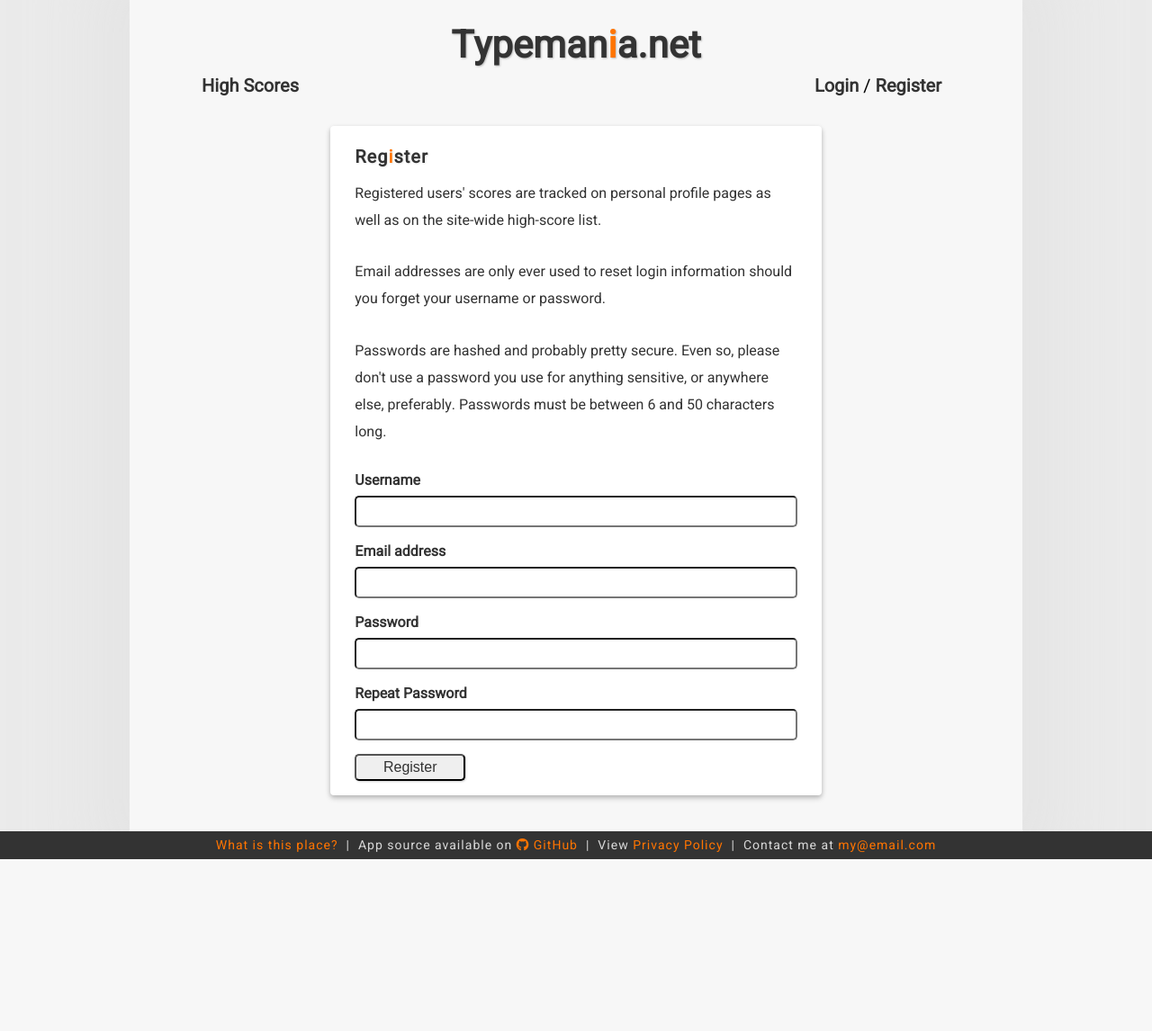
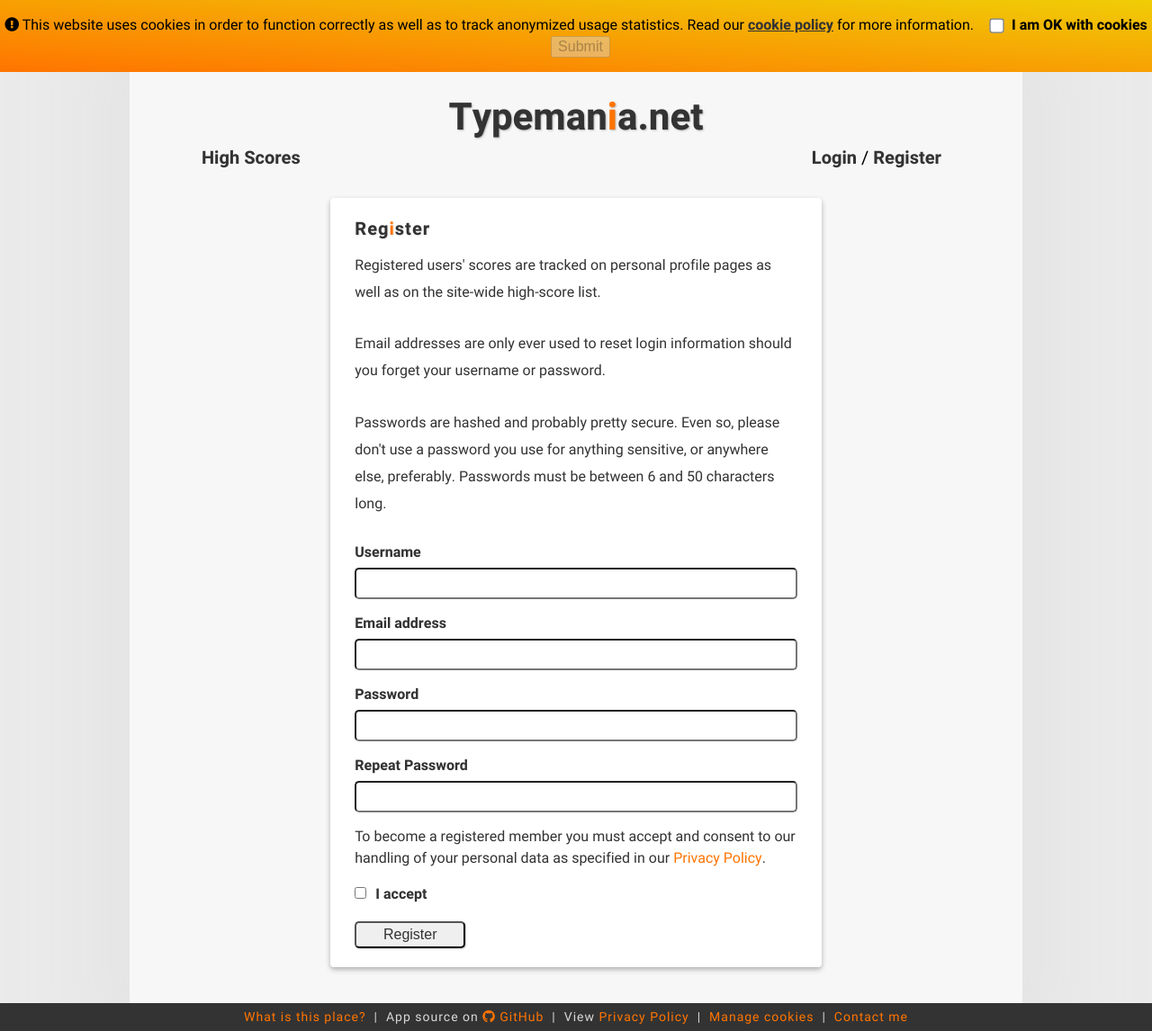
Before and after one commit to patrik-setterberg/type, a Flask app: page /register in a window 1280 px wide. Shown: the whole page at 90% size. Before the commit the page ends 955 px from the top, so only its background shows below. Run offline with Flask 2, Linux system fonts and the light colour scheme; style sheets or scripts are compiled from the project's sources; some libraries are stand-ins or nearby versions.

Commit message:
Add cookies, cookie policy

```diff
--- a/app/forms.py
+++ b/app/forms.py
@@ -13,7 +13,7 @@
     username = StringField('Username', validators=[DataRequired()])
     password = PasswordField('Password', validators=[DataRequired()])
     remember_me = BooleanField('Remember me')
-    submit = SubmitField('Sign in')
+    submit_login = SubmitField('Sign in')
 
 
 class RegistrationForm(FlaskForm):
@@ -25,7 +25,8 @@
                              Length(min=6, max=50)])
     password2 = PasswordField('Repeat Password', validators=[
                               DataRequired(), EqualTo('password')])
-    submit = SubmitField('Register')
+    agree = BooleanField('I accept', validators=[DataRequired()])
+    submit_registration = SubmitField('Register')
 
     def validate_username(self, username):
         user = User.query.filter_by(username=username.data).first()
@@ -106,7 +107,7 @@
             raise ValidationError(
                 'Sentence model formatted incorrectly.')
         # check tags
-        # IMPLEMENT
+        ### IMPLEMENT ###
         # check duplicates
         existing_sentence = (SentenceModel.query
                              .filter_by(sentence=sentence.data)
--- a/app/routes.py
+++ b/app/routes.py
@@ -1,4 +1,4 @@
-from flask import render_template, flash, redirect, request, url_for
+from flask import render_template, flash, redirect, request, url_for, session, make_response
 from flask_login import current_user, login_user, logout_user, login_required
 from app import app, db
 from app.models import User, SentenceModel, WordList
@@ -31,12 +31,6 @@
     return render_template('high_scores.html', title='High Scores', scores=scores)
 
 
-# Survive game ######## KANSKE TA BORT HELT OCH HÅLLET EN GÅNG FÖR ALLA????????
-@app.route('/survive')
-def survive():
-    return render_template('survive.html', title='Survive: Type or die!')
-
-
 # Login
 @app.route('/login', methods=['GET', 'POST'])
 def login():
@@ -67,6 +61,7 @@
 @app.route('/logout')
 def logout():
     logout_user()
+    session.clear()
     return redirect(url_for('index'))
 
 
@@ -543,6 +538,12 @@
     return render_template('privacy_policy.html', title='Privacy Policy')
 
 
+# Site cookie policy
+@app.route('/cookie_policy', methods=['GET'])
+def cookie_policy():
+    return render_template('cookie_policy.html', title='Cookie Policy')
+
+
 # About page
 @app.route('/about', methods=['GET'])
 def about():
@@ -554,3 +555,42 @@
     if current_user.is_authenticated:
         current_user.last_seen = datetime.utcnow()
         db.session.commit()
+
+
+@app.after_request
+def after_request(response):
+    """ Clear session after request unless users have consented
+        to cookies to make sure no session cookie is created
+        illegaly. """
+    resp = make_response(response)
+
+    if request.cookies.get('cookie_consent') == 'true':
+        # check if user is logged in
+            # check if they opted out of GA:
+                # session['GA'] = 0
+        pass
+    else:
+        session.clear()
+
+    return resp
+
+
+# Check cookies consent
+# Thanks: https://stackoverflow.com/a/51935872
+@app.context_processor
+def inject_template_scope():
+    injections = dict()
+
+    def cookies_check():
+        """ Check if users have consented to cookies """
+        value = request.cookies.get('cookie_consent')
+        return value == 'true'
+    injections.update(cookies_check=cookies_check)
+
+    def analytics_check():
+        """ Check if users opted out of Google Analytics tracking """
+        value = request.cookies.get('ga_consent')
+        return value == 'true'
+    injections.update(analytics_check=analytics_check)
+
+    return injections
--- /dev/null
+++ b/app/static/js/cookie_consent.js
@@ -0,0 +1,28 @@
+// Google Analytics snippet
+const analyticsSnippet = "https://fonts.googleapis.com/css?family=Tangerine";
+
+// Create consent cookies, hide consent bar
+let setConsent = () => {
+    document.cookie = "cookie_consent=true;max-age=604800";
+    document.cookie = "ga_consent=true;max-age=604800";
+    injectGA(analyticsSnippet);
+    document.getElementById('cookie-consent-container').hidden = true;
+
+};
+
+// Inject Google Analytics into page as first element in <head>
+let injectGA = (snippet) => {
+    let script = document.createElement('link'); // ändra till script
+    script.rel = "stylesheet"; // ahh
+    script.href = snippet;      // ahhh
+    let head = document.head;
+    head.insertBefore(script, head.firstElementChild);
+};
+
+document.getElementById('cookie-consent').onclick = setConsent;
+
+/*
+NÄR MAN TRYCKER PÅ SUBMIT INJECTAS GA
+SKRIV ETT LITET SCRIPT SOM LADDAS I SLUTET AV base.html, SOM
+KOLLAR GA-COOKIEN OCH INJECTAR GA OM VI FÅR
+*/
--- a/app/static/styles/style.scss
+++ b/app/static/styles/style.scss
@@ -1,3 +1,30 @@
+// FONTS
+
+/* heebo-regular - latin */
+@font-face {
+    font-family: 'Heebo';
+    font-style: normal;
+    font-weight: 400;
+    src: local('Heebo'), local('Heebo-Regular'),
+         url('../fonts/heebo-v4-latin-regular.woff2') format('woff2'), /* Super Modern Browsers */
+         url('../fonts/heebo-v4-latin-regular.woff') format('woff'), /* Modern Browsers */
+         url('../fonts/heebo-v4-latin-regular.ttf') format('truetype'), /* Safari, Android, iOS */
+  }
+
+  /* heebo-700 - latin */
+  @font-face {
+    font-family: 'Heebo';
+    font-style: normal;
+    font-weight: 700;
+    src: local('Heebo Bold'), local('Heebo-Bold'),
+         url('../fonts/heebo-v4-latin-700.woff2') format('woff2'), /* Super Modern Browsers */
+         url('../fonts/heebo-v4-latin-700.woff') format('woff'), /* Modern Browsers */
+         url('../fonts/heebo-v4-latin-700.ttf') format('truetype'), /* Safari, Android, iOS */
+  }
+
+  $primary-font: 'Heebo', 'Helvetica', sans-serif;
+
+
 // COLORS
 $body-background:       #EBEBEB; // also used for footer link hover
 $container-background:  #F7F7F7; // also used for high score zebra pattern
@@ -8,10 +35,8 @@
 $soft-gray:             #E6E6E6; // used as trophy shelf, separator on user page, high scores
 $warning:               #B22222;
 $footer-text:           #D8D8D8;
+$gradient-bright:       #f0cd06;
 
-
-// FONTS
-$primary-font: 'Heebo', 'Helvetica', sans-serif;
 
 
 // Media breakpoints - taken from Bootstrap, with thanks
@@ -134,6 +159,60 @@
     }
 }
 
+
+/* COOKIE CONSENT */
+
+#cookie-consent-container {
+    margin: 0;
+    text-align: center;
+    width: 100%;
+    background-color: $accent-color;
+    background-image:
+        linear-gradient(
+            to top right,
+            $accent-color, $gradient-bright
+    );
+    z-index: 2;
+
+    p {
+        @extend %p-font-size;
+        margin-left: 0.5rem;
+        margin-right: 0.5rem;
+    }
+
+    a, a:visited {
+        color: $primary-text;
+        font-weight: bold;
+    }
+
+    a:hover {
+        text-decoration: none;
+    }
+}
+
+#consent-box {
+    display: inline-block;
+    margin-left: 1.5rem;
+    margin-right: 1rem;
+    vertical-align: middle;
+
+    @include large {
+        -ms-transform: scale(1.25); /* IE */
+        -moz-transform: scale(1.25); /* FF */
+        -webkit-transform: scale(1.25); /* Safari and Chrome */
+        -o-transform: scale(1.25); /* Opera */
+    }
+}
+
+#cookie-consent {
+    display: inline-block;
+    margin-left: 1rem;
+    font-size: 1.4rem;
+
+    @include large {
+        font-size: 1.6rem;
+    }
+}
 
 /* NAVBAR */
 
@@ -300,7 +379,6 @@
         margin: 0.5rem auto 1.5rem auto;
         padding: 0.4rem;
         font-size: 1.7rem;
-        width: 100%;
         color: $primary-text;
         box-sizing: border-box;
         border-radius: 5px;
@@ -320,6 +398,10 @@
         &:focus {
             border: 1pt solid darken($accent-color, 5%);
         }
+    }
+
+    input[type=text], input[type=password] {
+        width: 100%;
     }
 
     span {
@@ -348,6 +430,17 @@
     input[type=submit] {
         @extend %button-shared;
     }
+}
+
+
+/* REGISTRATION */
+
+#agree {
+    margin: 2rem 1rem 2.5rem 0;
+}
+
+#submit_registration {
+    margin-bottom: 2rem;
 }
 
 
@@ -452,6 +545,18 @@
 
 /* CARD */
 
+%p-font-size {
+    font-size: 1.4rem;
+
+        @include medium {
+            font-size: 1.55rem;
+        }
+
+        @include large {
+            font-size: 1.6rem;
+        }
+}
+
 .card {
     background-color: $card-background;
     width: 92%;
@@ -481,15 +586,7 @@
         margin: 2% 5% 5% 5%;
         padding: 0;
         line-height: 3rem;
-        font-size: 1.4rem;
-
-        @include medium {
-            font-size: 1.55rem;
-        }
-
-        @include large {
-            font-size: 1.6rem;
-        }
+        @extend %p-font-size;
     }
 
     %card-heading-shared {
@@ -603,7 +700,7 @@
 
 /* USER PAGE */
 
-#rank, #highest-score, #times-played, {
+#rank, #highest-score, #times-played {
     padding: 0;
     margin: 3% 5%;
     border-bottom: 1px $soft-gray solid;
@@ -818,6 +915,10 @@
     color: $accent-color;
 }
 
+.green {
+    color: #00b300;
+}
+
 .warning {
     color: $warning;
 }
@@ -836,18 +937,12 @@
     }
 }
 
+#user-consent {
+    color: #333;
+}
+
 hr {
     border-top: 1px;
     margin: 0 2em;
     color: $soft-gray;
 }
-
-/* DE HÄR ANVÄNDS INTE ATM */
-div.column-wrapper {
-    @include display-flex();
-    flex-flow: row nowrap;
-}
-
-div.column {
-    width: 50%;
-}
--- a/app/templates/base.html
+++ b/app/templates/base.html
@@ -1,29 +1,26 @@
 <!DOCTYPE html>
 <html lang="en">
 <head>
+    {% if cookies_check() and analytics_check() %}{# load google analytics #}{% endif %}
+    <script src="https://ajax.googleapis.com/ajax/libs/jquery/3.3.1/jquery.min.js"></script>
+    <link rel="stylesheet" href="https://use.fontawesome.com/releases/v5.6.3/css/all.css" integrity="sha384-UHRtZLI+pbxtHCWp1t77Bi1L4ZtiqrqD80Kn4Z8NTSRyMA2Fd33n5dQ8lWUE00s/" crossorigin="anonymous">
+    <link rel="stylesheet" href="{{ url_for('static', filename='styles/style.css') }}">
     <meta charset="UTF-8">
     <meta name="viewport" content="width=device-width, initial-scale=1.0">
     <meta name="description" content="Speedtyping webapp built as a learning project, by Patrik Setterberg, 2019.">
     <meta http-equiv="X-UA-Compatible" content="ie=edge">
-
-    <title>
-        {% if title %}Typemania - {{ title }}{% else %}Typemania{% endif %}
-    </title>
-
-    <!-- Font Awesome -->
-    <link rel="stylesheet" href="https://use.fontawesome.com/releases/v5.6.3/css/all.css" integrity="sha384-UHRtZLI+pbxtHCWp1t77Bi1L4ZtiqrqD80Kn4Z8NTSRyMA2Fd33n5dQ8lWUE00s/" crossorigin="anonymous">
-    <!-- statics -->
-    <link rel="stylesheet" href="{{ url_for('static', filename='styles/style.css') }}">
-    <!-- Google fonts -->
-    <link href="https://fonts.googleapis.com/css?family=Heebo" rel="stylesheet">
-    <!-- jQuery -->
-    <script src="https://ajax.googleapis.com/ajax/libs/jquery/3.3.1/jquery.min.js"></script>
+    <title>{% if title %}Typemania - {{ title }}{% else %}Typemania.net{% endif %}</title>
 </head>
 <body>
     <div class="page-wrapper">
+        {% if not cookies_check() %}
+        <div id="cookie-consent-container">
+            <p><i class="fas fa-exclamation-circle"></i> This website uses cookies in order to function correctly as well as to track anonymized usage statistics. Read our <a href="{{ url_for('cookie_policy') }}">cookie policy</a> for more information. <input type="checkbox" name="cookie-consent-box" id="consent-box" style="font-size:2rem;" onchange="document.getElementById('cookie-consent').disabled = !this.checked;"><label for="consent-box" class="bold">I am OK with cookies</label><button id="cookie-consent" disabled>Submit</button></p>
+        </div>
+        <script src="{{ url_for('static', filename='js/cookie_consent.js') }}"></script>
+        {% endif %}
         <div class="container">
             <header>
-                {# NAVIGATION #}
                 <nav>
                     <div class="site-header">
                         <a class="shadow" href="{{ url_for('index') }}">Typeman<span class="color-splash">i</span>a.net</a>
@@ -58,7 +55,7 @@
             {% block content %}{% endblock %}
         </div>
         <div class="footer">
-            <p><a href="{{ url_for('about') }}">What is this place?</a>&nbsp;&nbsp;|&nbsp;&nbsp;App source available on <a href="https://github.com/patrik-setterberg/type"><i class="fab fa-github"></i> GitHub</a>&nbsp;&nbsp;|&nbsp;&nbsp;View <a href="{{ url_for('privacy_policy') }}">Privacy Policy</a>&nbsp;&nbsp;|&nbsp;&nbsp;Contact me at <a href="mailto:min@mail.com">my@email.com</a></p>
+            <p><a href="{{ url_for('about') }}">What is this place?</a>&nbsp;&nbsp;|&nbsp;&nbsp;App source on <a href="https://github.com/patrik-setterberg/type"><i class="fab fa-github"></i> GitHub</a>&nbsp;&nbsp;|&nbsp;&nbsp;View <a href="{{ url_for('privacy_policy') }}">Privacy Policy</a>&nbsp;&nbsp;|&nbsp;&nbsp;<a href="{{ url_for('cookie_policy') }}">Manage cookies</a>&nbsp;&nbsp;|&nbsp;&nbsp;<a href="mailto:min@mail.com">Contact me</a></p>
         </div>
     </div>
 </body>
--- a/app/templates/manage_users.html
+++ b/app/templates/manage_users.html
@@ -4,11 +4,13 @@
     <div class="card">
         <p class="float-right no-margin-bottom"><a href="{{ url_for('admin') }}"><span class="bold">Admin panel</span></a></p>
         <h3>Manage users</h3>
-        <p><span class="warning bold">Caution</span>: Deletion links are hot! Users are deleted immediately and irreversibly once "Delete user"-links are clicked.</p>
+        <p><span class="warning bold">Caution</span>: Deletion links are hot! Users are deleted immediately from database once "Delete user"-links are clicked.</p>
+        <p>I should address that. Add some kind of confirmation before user deletion.</p>
         {% for user in users %}
         <p>
            <span class="bold">{{ user.id }}</span>: <span class="bold"><a href="{{ url_for('user', username=user.username) }}">{{ user.username }}</a></span>{% if not user.username == admin %}<span class="float-right"><button onclick='window.location.href="{{ url_for('delete_item', item='user', id=user.id) }}"'><i class="far fa-trash-alt"></i></button></span>{% endif %}<br>
-           Times played: {{ user.times_played }}<br>
+           Times played: <span class="bold">{{ user.times_played }}</span><br>
+           Highest score: <span class="bold">{{ user.high_score }}</span><br>
            Registered: {{ user.registered.strftime("%A, %b %d, %Y") }}<br>
            Last seen: {{ user.last_seen.strftime("%A, %b %d, %Y") }}
         </p>
--- a/app/templates/register.html
+++ b/app/templates/register.html
@@ -9,30 +9,31 @@
         <form class="user-form" action="" method="POST">
             {{ form.hidden_tag() }}
             {{ form.username.label }}<br>
-            {{form.username(size=24) }}<br>
+            {{form.username }}<br>
             {% for error in form.username.errors %}
             <span>[ Error: {{ error }} ]</span><br><br>
             {% endfor %}
 
             {{ form.email.label }}<br>
-            {{ form.email(size=24) }}<br>
+            {{ form.email }}<br>
             {% for error in form.email.errors %}
             <span>[ Error: {{ error }} ]</span><br><br>
             {% endfor %}
 
             {{ form.password.label }}<br>
-            {{ form.password(size=24) }}<br>
+            {{ form.password }}<br>
             {% for error in form.password.errors %}
             <span>[ Error: {{ error }} ]</span><br><br>
             {% endfor %}
 
             {{ form.password2.label }}<br>
-            {{ form.password2(size=24) }}<br>
+            {{ form.password2 }}<br>
             {% for error in form.password2.errors %}
             <span>[ Error: {{ error }} ]</span><br><br>
             {% endfor %}
-
-            {{ form.submit() }}
+            <span id="user-consent">To become a registered member you must accept and consent to our handling of your personal data as specified in our <a href="{{ url_for('privacy_policy') }}" target="_blank">Privacy Policy</a>.</span><br>
+            {{ form.agree }}{{ form.agree.label }}<br>
+            {{ form.submit_registration() }}
         </form>
     </div>
 {% endblock %}
--- a/config.py
+++ b/config.py
@@ -1,8 +1,11 @@
 import os
+import datetime
 basedir = os.path.abspath(os.path.dirname(__file__))
 
 class Config(object):
     SECRET_KEY = os.environ.get('SECRET_KEY') or 'you_will_neve_kvarjo'
+
+    REMEMBER_COOKIE_DURATION = datetime.timedelta(days=7)
 
     SQLALCHEMY_DATABASE_URI = os.environ.get('DATABASE_URL') or \
         'sqlite:///' + os.path.join(basedir, 'app.db')
```
Also changed, not shown: app/templates/about.html (+5 -3 lines), app/templates/cookie_policy.html (added, +42 -0 lines), app/templates/login.html (+7 -6 lines), app/static/fonts/heebo-v4-latin-700.ttf (added), app/static/fonts/heebo-v4-latin-700.woff (added), app/static/fonts/heebo-v4-latin-700.woff2 (added), app/static/fonts/heebo-v4-latin-regular.ttf (added), app/static/fonts/heebo-v4-latin-regular.woff (added), app/static/fonts/heebo-v4-latin-regular.woff2 (added).
